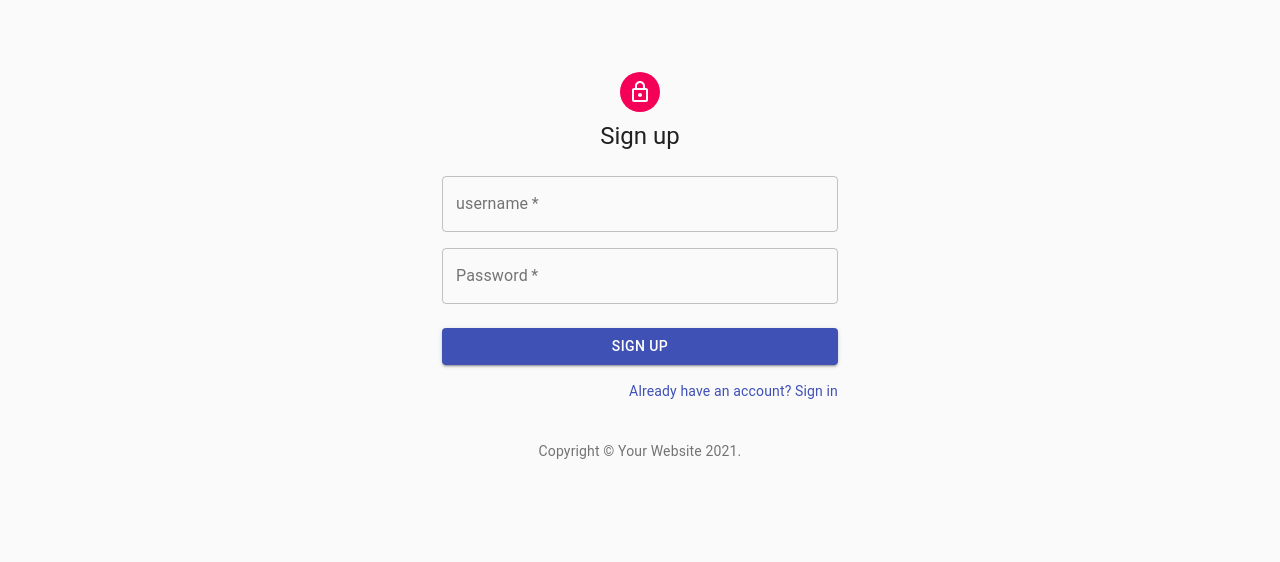
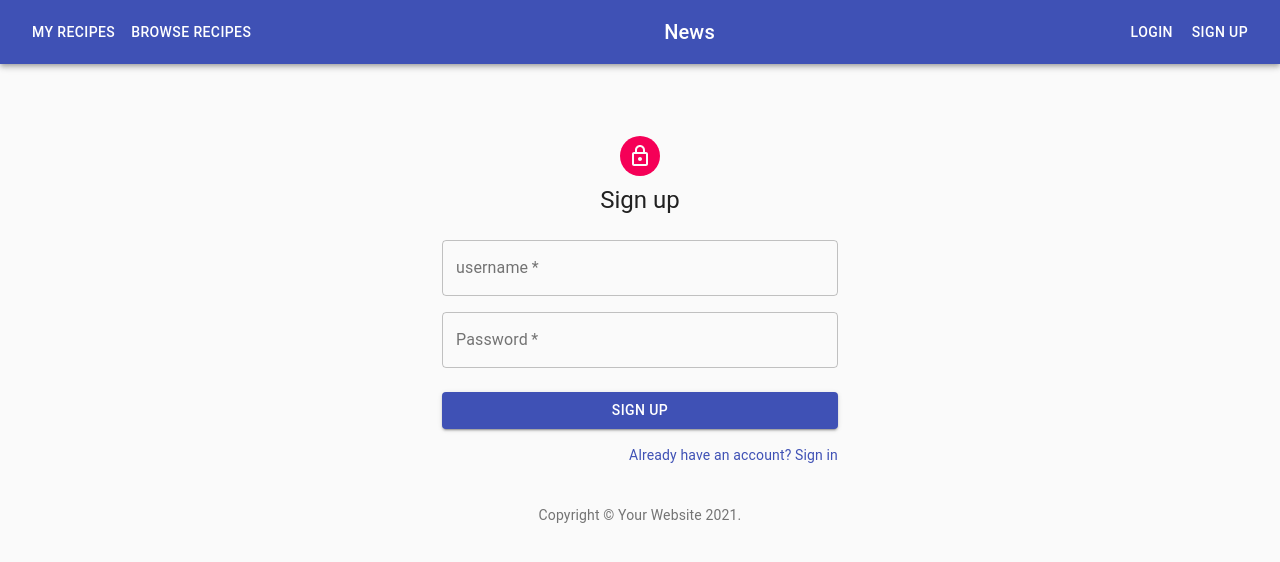
Before and after one commit to mathslover74/RecipeBookApp, a React (Create React App) app in the folder client/: page /signup in a window 1280 px wide. Shown: the top 562 px of the page. Built offline with nearby package versions, Linux system fonts and the light colour scheme; no server answers.

Commit message:
top nav added to add page with alt loging and out button.

```diff
--- a/client/src/components/Dashboard.jsx
+++ b/client/src/components/Dashboard.jsx
@@ -34,7 +34,6 @@ function Dashboard() {
 
   return(
     <div>
-      <TopNav />
       <div className= 'topNav'>
         <h1>Dashboard</h1>
         <button onClick={handleLogout}>Logout</button>
--- a/client/src/components/SignIn.jsx
+++ b/client/src/components/SignIn.jsx
@@ -70,6 +70,7 @@ export default function SignIn() {
 
     // authApi.setAuth(true)
     const res = await signin({ username, password });
+    console.log(res.data.auth)
     console.log(res)
     if(res.data.auth){
       authApi.setAuth(true)
--- a/client/src/components/TopNav.jsx
+++ b/client/src/components/TopNav.jsx
@@ -1,49 +1,77 @@
-import React from 'react';
+import React,{useEffect, useState} from 'react';
+import { makeStyles } from '@material-ui/core/styles';
+import AppBar from '@material-ui/core/AppBar';
+import Toolbar from '@material-ui/core/Toolbar';
+import Typography from '@material-ui/core/Typography';
 import Button from '@material-ui/core/Button';
-import Menu from '@material-ui/core/Menu';
-import MenuItem from '@material-ui/core/MenuItem';
 import {signout} from './auth-api'
 import AuthApi from '../utils/AuthAPI'
-import { Redirect } from 'react-router';
+import axios from "axios"
 
-export default function SimpleMenu() {
-  const [anchorEl, setAnchorEl] = React.useState(null);
+const useStyles = makeStyles((theme) => ({
+  root: {
+    flexGrow: 1,
+  },
+  menuButton: {
+    marginRight: theme.spacing(2),
+  },
+  title: {
+    flexGrow: 1,
+  },
+}));
+
+export default function TopNav() {
+
+useEffect(()=>{
+  checkSignIn()
+},[])
+
   const authApi = React.useContext(AuthApi);
+  const classes = useStyles();
 
-  const handleClick = (event) => {
-    setAnchorEl(event.currentTarget);
-  };
-
-  const handleClose = () => {
-    setAnchorEl(null);
-  };
 
   const handleLogout = async ()=>{
-    const res = await signout();
-    authApi.setAuth(res.data.auth);
+    try {
+      const res = await signout();
+      authApi.setAuth(res.data.auth);
+    } catch (err) {
+      console.log(err)
+    }
   }
 
-  const handleCreateNewRecipe = () => {
-    return <Redirect to='/signin'/>
+  const [SignIn, setSignIn] = useState(false)
+
+  const checkSignIn = async () => {
+    const res = await axios.get('/users/hassign/')
+    console.log(res.data.auth)
+    setSignIn(res.data.auth)
   }
 
   return (
-    <div>
-      <Button aria-controls="simple-menu" aria-haspopup="true" onClick={handleClick}>
-        Open Menu
-      </Button>
-      <Menu
-        id="simple-menu"
-        anchorEl={anchorEl}
-        keepMounted
-        open={Boolean(anchorEl)}
-        onClose={handleClose}
-      >
-        <MenuItem onClick={handleCreateNewRecipe}>Create New Recipe</MenuItem>
-        <MenuItem onClick={handleCreateNewRecipe}>Profile</MenuItem>
-        <MenuItem onClick={handleLogout}>Logout</MenuItem>
-      </Menu>
+    <div className={classes.root}>
+      <AppBar position="static">
+        <Toolbar>
+          <Button href='/Dashboard' color="inherit">My Recipes</Button>
+          <Button href='/Dashboard' color="inherit">Browse Recipes</Button>
+          <Typography variant="h6" className={classes.title}>
+            News
+          </Typography>
+          {SignIn ?
+          <Button onClick={handleLogout} color="inherit">Logout</Button> :
+          <Button href='/signin' color="inherit">Login</Button>
+          }
 
+          {SignIn ?
+          null:
+          <Button href='/signup' color="inherit">Sign Up</Button>
+          }
+
+
+          {/* <Button href='/signin' color="inherit">Login</Button>
+          <Button onClick={handleLogout} color="inherit">Logout</Button>
+          <Button href='/signup' color="inherit">Sign Up</Button> */}
+        </Toolbar>
+      </AppBar>
     </div>
   );
 }
--- a/client/src/components/UpdateRecipe.jsx
+++ b/client/src/components/UpdateRecipe.jsx
@@ -16,6 +16,7 @@ import Typography from '@material-ui/core/Typography';
 import { makeStyles } from '@material-ui/core/styles';
 import Container from '@material-ui/core/Container';
 import AuthApi from '../utils/AuthAPI';
+import TopNav from './TopNav'
 const axios = require('axios');
 
 
@@ -52,7 +53,7 @@ export default function UpdateRecipe({match}) {
   },[])
 
   const[recipe, getRecipe] = useState('');
-  console.log(match.params)
+  // console.log(match.params)
 
   const fetchOneRecipe = async () => {
     // console.log({id})
@@ -102,7 +103,7 @@ export default function UpdateRecipe({match}) {
 
   function handleOnChange(e){
     getRecipe( prevState => ({ ...prevState, ...{[e.target.name] : e.target.value}}))
- }
+  }
 
   const [submitted, setSubmitted] = useState(false)
   // const [valid, setValid]=useState(false)
@@ -122,7 +123,9 @@ export default function UpdateRecipe({match}) {
 
 
   return (
-    <Container component="main" maxWidth="xs">
+      <div>
+        <TopNav/>
+        <Container component="main" maxWidth="xs">
       <CssBaseline />
       <div className={classes.paper}>
         <Typography component="h1" variant="h5">
@@ -262,5 +265,7 @@ export default function UpdateRecipe({match}) {
       <Box mt={5}>
       </Box>
     </Container>
+      </div>
+
   );
 }
--- a/client/src/components/auth-api.js
+++ b/client/src/components/auth-api.js
@@ -12,12 +12,12 @@ const signup = async (user) => {
 };
 
 const hasSignned = async () => {
-  const result = await axios.get("users/hassign");
+  const result = await axios.get("/users/hassign");
   return result;
 };
 
 const signout = async () => {
-  const result = await axios.get("users/signout");
+  const result = await axios.get("/users/signout");
   return result;
 };
 
--- a/client/src/routes/routes.jsx
+++ b/client/src/routes/routes.jsx
@@ -28,12 +28,16 @@ function Routes(){
         <Recipe />
       </Route> */}
       <RouteReg path='/signin' component={() => withLayout(SignIn)}/>
-      <RouteReg path='/signup' component={SignUp}/>
+      <RouteReg path='/signup' component={() => withLayout(SignUp)}/>
       {/* <RouteReg path='/recipe/update' component={UpdateRecipe}/> */}
       {/* <RouteReg path='/recipe/update/:id' component={UpdateRecipe}/> */}
-      <RouteProtected path='/dashboard' component={Dashboard}/>
-      <RouteProtected path='/recipe/new' component={NewRecipe}/>
-      <RouteProtected path='/recipe/:id' component={UpdateRecipe}/>
+
+      <RouteProtected exact path='/dashboard' component={() => withLayout(Dashboard)}/>
+      <RouteProtected exact path='/recipe/new' component={() => withLayout(NewRecipe)}/>
+      {/* <RouteProtected path='/recipe/:id' component={() => withLayout(UpdateRecipe)}/> */}
+      {/* <RouteProtected path='/dashboard' component={Dashboard}/> */}
+      {/* <RouteProtected path='/recipe/new' component={NewRecipe}/> */}
+      <RouteProtected exact path='/recipe/:id' component={UpdateRecipe}/>
       {/* <RouteProtected exact path='/recipe/update' component={UpdateRecipe}/> */}
       {/* <RouteProtected path='/recipe/update/:id' component={UpdateRecipe}/> */}
         {/* <Recipe /> */}
```
Also changed, not shown: client/src/components/TopNav copy 2.jsx (added, +49 -0 lines), 1 other file (tests, documents, lock files or other folders).
